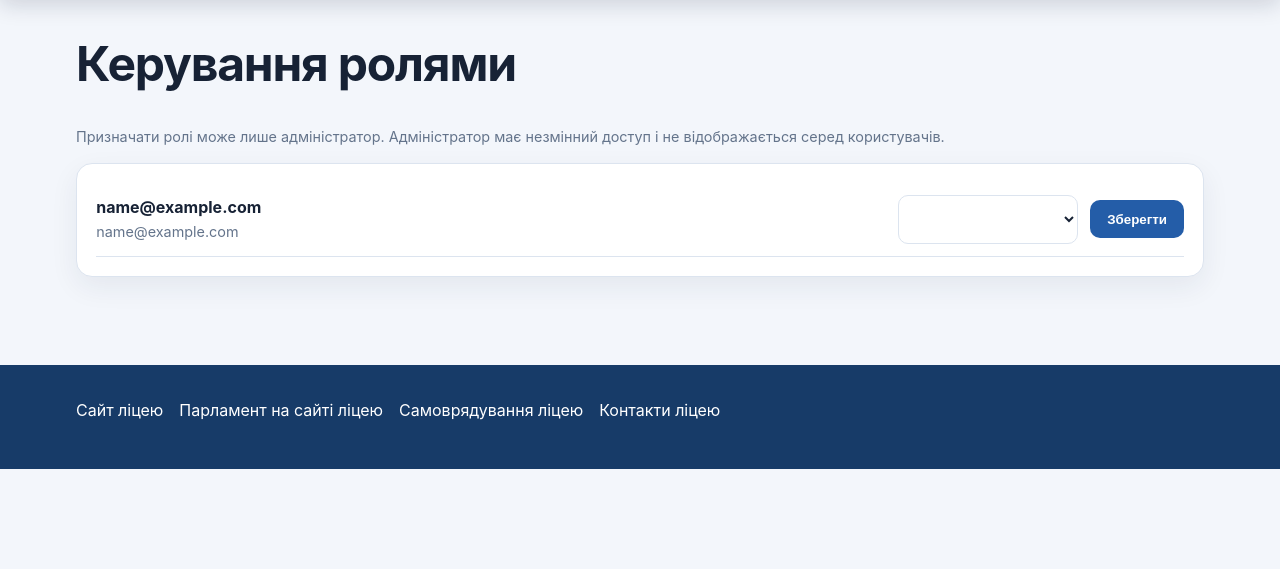
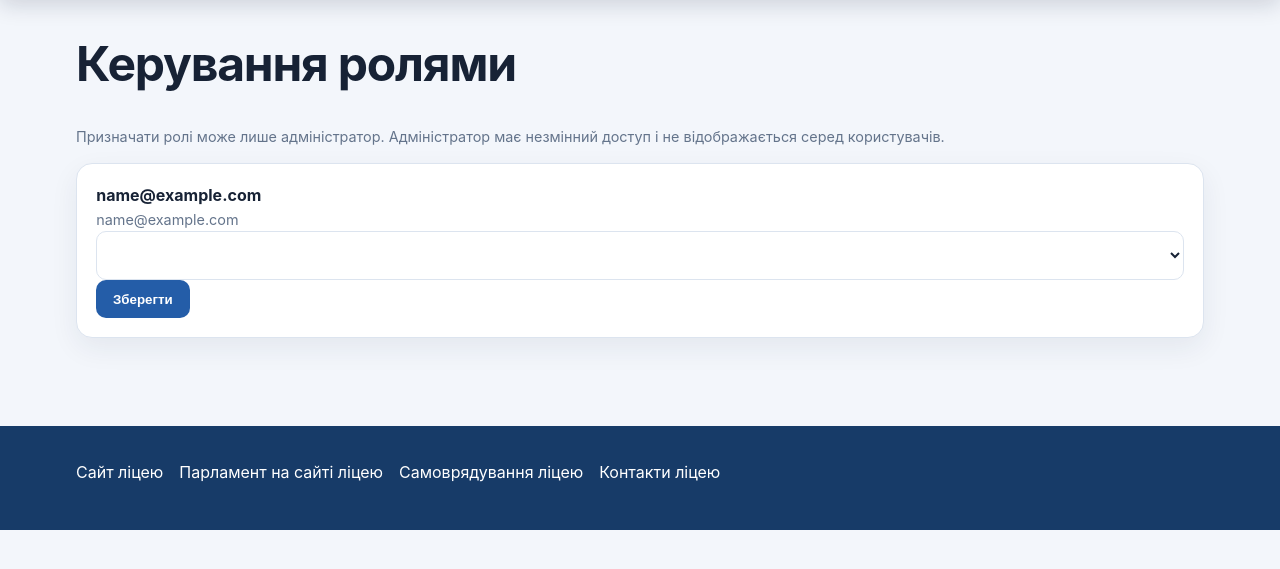
Before and after one commit to ballzdb/parlament-online, a Django app: template templates/accounts/role_management.html in a window 1280 px wide. Shown: the part 64-633 px from the top of the page. Run offline with Django 5.2, Linux system fonts and the light colour scheme; the template is opened without the code that fills it: values that come from a table or form of the project are taken from there, others are empty; the visitor is signed in with stand-in values (Sample User, id 1); data comes from the database, SQL or seed files in the repository.

Commit message:
Polish existing page layouts

```diff
--- a/templates/accounts/role_management.html
+++ b/templates/accounts/role_management.html
@@ -5,9 +5,9 @@
 {% block content %}
   <h1>Керування ролями</h1>
   <p class="meta">Призначати ролі може лише адміністратор. Адміністратор має незмінний доступ і не відображається серед користувачів.</p>
-  <div class="card">
+  <div class="card role-list">
     {% for person in users %}
-      <form method="post" style="display:grid; grid-template-columns:minmax(0,1fr) 180px auto; gap:0.75rem; align-items:center; padding:0.75rem 0; border-bottom:1px solid var(--border);">
+      <form method="post" class="role-row">
         {% csrf_token %}
         <input type="hidden" name="user_id" value="{{ person.pk }}">
         <div>
```
